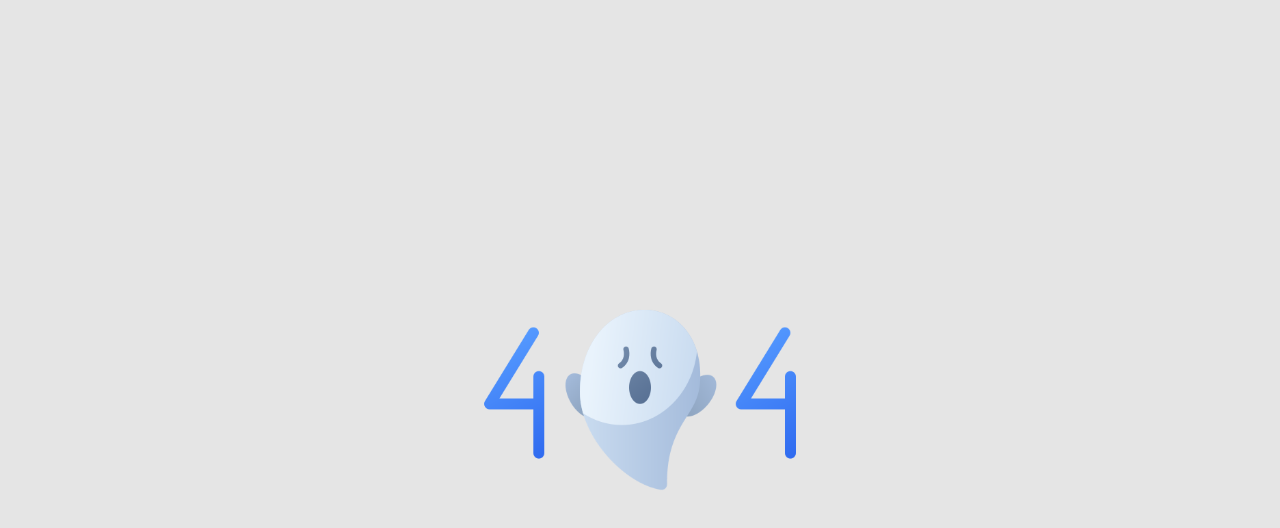
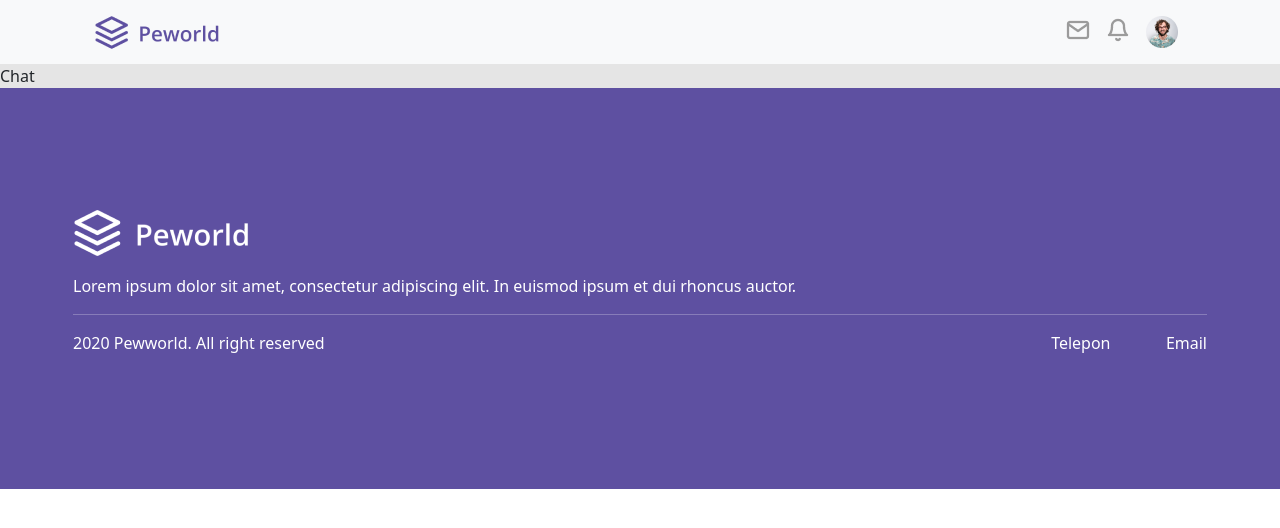
Before and after one commit to ilhamyusuf27/bypass-front-end, a React (Create React App) app: page /chat in a window 1280 px wide. Shown: the top 528 px of the page. Built offline with nearby package versions, Linux system fonts and the light colour scheme.

Commit message:
tampilan_chat

```diff
--- a/src/App.js
+++ b/src/App.js
@@ -12,6 +12,7 @@ import NotFound from "./Pages/NotFound/NotFound";
 import ProfileEmployee from "./Pages/ProfileEmployee/ProfileEmployee";
 import Register from "./Pages/Register/Register";
 import CompanyRegister from "./Pages/Register/CompanyRegis";
+import Chat from "./Pages/Chat/Chat";
 
 function App() {
 	return (
@@ -30,6 +31,7 @@ function App() {
 					<Route path="/profile-company" element={<ProfileCompany />} />
 					<Route path="/home" element={<Home />} />
 					<Route path="/profile-employee" element={<ProfileEmployee />} />
+					<Route path="/chat" element={<Chat />} />
 				</Route>
 			</Routes>
 		</BrowserRouter>
--- /dev/null
+++ b/src/Pages/Chat/Chat.js
@@ -0,0 +1,9 @@
+import React from 'react'
+
+function Chat() {
+  return (
+    <div>Chat</div>
+  )
+}
+
+export default Chat
```
Also changed, not shown: src/Pages/Chat/Chat.css (added).
